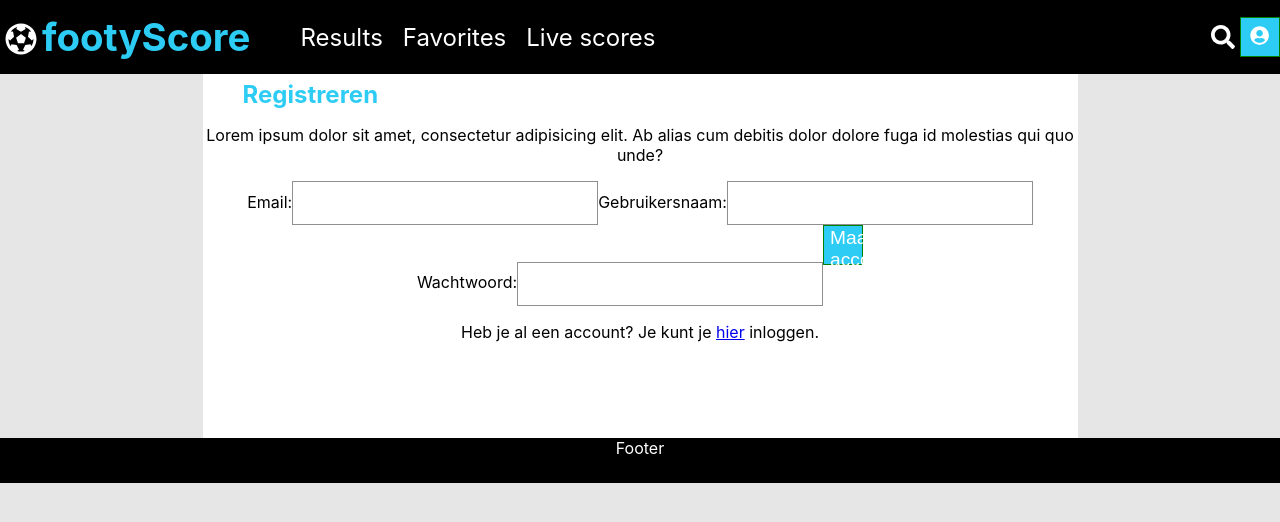
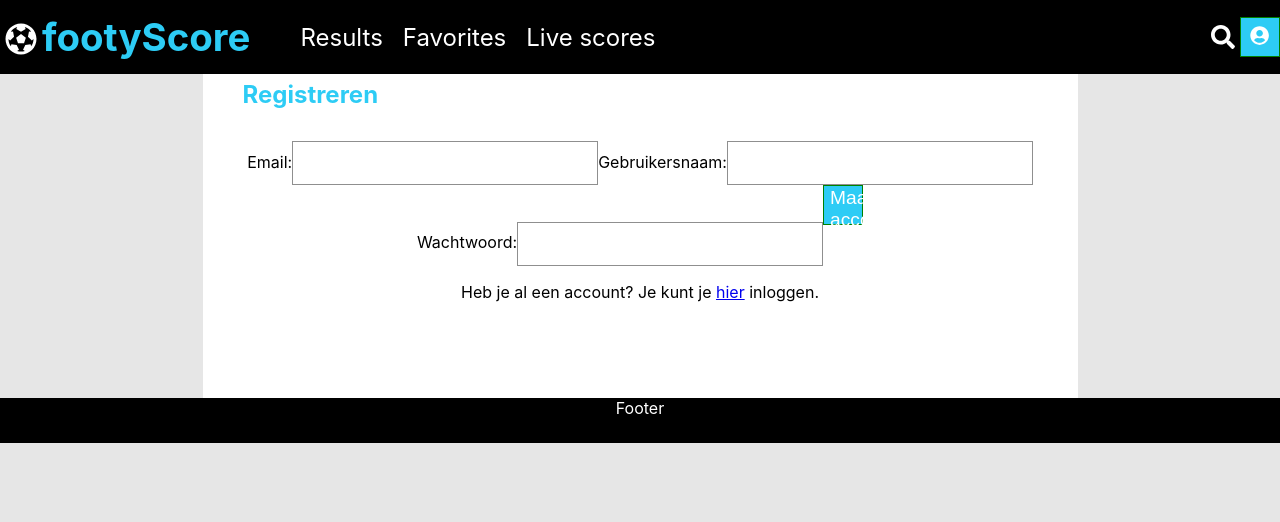
Before and after one commit to iedekoffeman/footyscore, a React (Create React App) app: page /signup in a window 1280 px wide. Shown: the top 522 px of the page. Built offline with nearby package versions, Linux system fonts and the light colour scheme; no server answers.

Commit message:
added succesmessage to signupform, let user know what happened

```diff
--- a/src/pages/SignUp.js
+++ b/src/pages/SignUp.js
@@ -1,10 +1,11 @@
-import React from 'react';
-import { Link } from 'react-router-dom';
-import { useForm } from 'react-hook-form';
+import React, {useState} from 'react';
+import {Link} from 'react-router-dom';
+import {useForm} from 'react-hook-form';
 import axios from 'axios';
 
 function SignUp() {
-    const { handleSubmit, register } = useForm();
+    const {handleSubmit, register} = useForm();
+    const [succesMessage, setSuccesMessage] = useState("");
 
     async function onSubmit(data) {
         console.log("Data van gebruiker", data);
@@ -23,6 +24,7 @@ function SignUp() {
                     }
                 });
             console.log(response);
+            setSuccesMessage("Your account is registrated successfully");
         } catch (error) {
             console.log("ERROR?", error);
         }
@@ -32,7 +34,10 @@ function SignUp() {
     return (
         <>
             <h2>Registreren</h2>
-            <p>Lorem ipsum dolor sit amet, consectetur adipisicing elit. Ab alias cum debitis dolor dolore fuga id molestias qui quo unde?</p>
+            <p>{succesMessage}</p>
+
+            {!succesMessage &&
+
                 <form onSubmit={handleSubmit(onSubmit)}>
                     <label htmlFor="email-field">
                         Email:
@@ -70,7 +75,9 @@ function SignUp() {
                         Maak account aan
                     </button>
                 </form>
+            }
             <p>Heb je al een account? Je kunt je <Link to="/signin">hier</Link> inloggen.</p>
+
         </>
     );
 }
```
Lines whose indentation alone changed are shown as unchanged.
